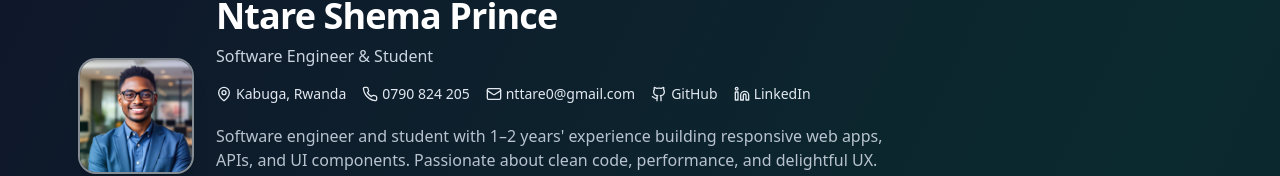
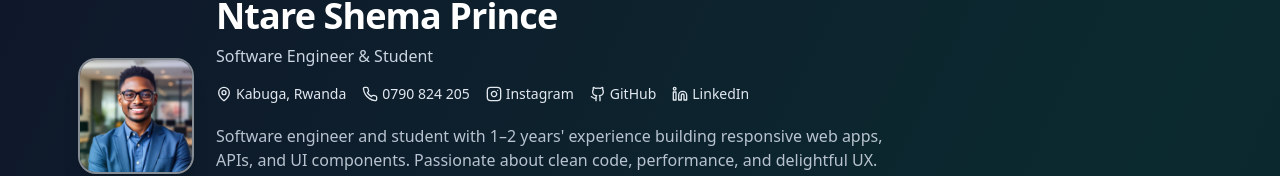
Before and after one commit to nttare0/prince-shema-portfolio, a React (Vite) app: page / in a window 1280 px wide. Shown: the part 113-289 px from the top of the page. Built offline with nearby package versions, Linux system fonts and the light colour scheme.

Commit message:
Remove email, add Instagram
Remove the email contact information and add a link to the Instagram profile.

```diff
--- a/src/pages/ModernIndex.tsx
+++ b/src/pages/ModernIndex.tsx
@@ -1,6 +1,6 @@
 import React, { useState } from "react";
 import { motion } from "framer-motion";
-import { Mail, Phone, MapPin, Github, Linkedin, ArrowRight, ExternalLink, Code, Database, Globe, Smartphone, Cloud, GitBranch } from "lucide-react";
+import { Mail, Phone, MapPin, Github, Linkedin, Instagram, ArrowRight, ExternalLink, Code, Database, Globe, Smartphone, Cloud, GitBranch } from "lucide-react";
 import ntareProfileImage from "@/assets/ntare-profile.jpg";
 
 // === Helper data ===
@@ -17,6 +17,7 @@ const PROFILE = {
   socials: {
     github: "https://github.com/ntare-prince",
     linkedin: "https://www.linkedin.com/in/ntare-prince",
+    instagram: "https://www.instagram.com/ntare_shema_prince/",
     portfolio: "#projects",
   },
 };
@@ -228,9 +229,7 @@ export default function ModernResumeSite() {
               <a href={`tel:${PROFILE.phoneIntl}`} className="inline-flex items-center gap-1 hover:underline">
                 <Phone size={16}/> {PROFILE.phoneDisplay}
               </a>
-              <a href={`mailto:${PROFILE.email}`} className="inline-flex items-center gap-1 hover:underline">
-                <Mail size={16}/> {PROFILE.email}
-              </a>
+              <a href={PROFILE.socials.instagram} target="_blank" rel="noreferrer" className="inline-flex items-center gap-1 hover:underline"><Instagram size={16}/> Instagram</a>
               <a href={PROFILE.socials.github} target="_blank" rel="noreferrer" className="inline-flex items-center gap-1 hover:underline"><Github size={16}/> GitHub</a>
               <a href={PROFILE.socials.linkedin} target="_blank" rel="noreferrer" className="inline-flex items-center gap-1 hover:underline"><Linkedin size={16}/> LinkedIn</a>
             </div>
```
